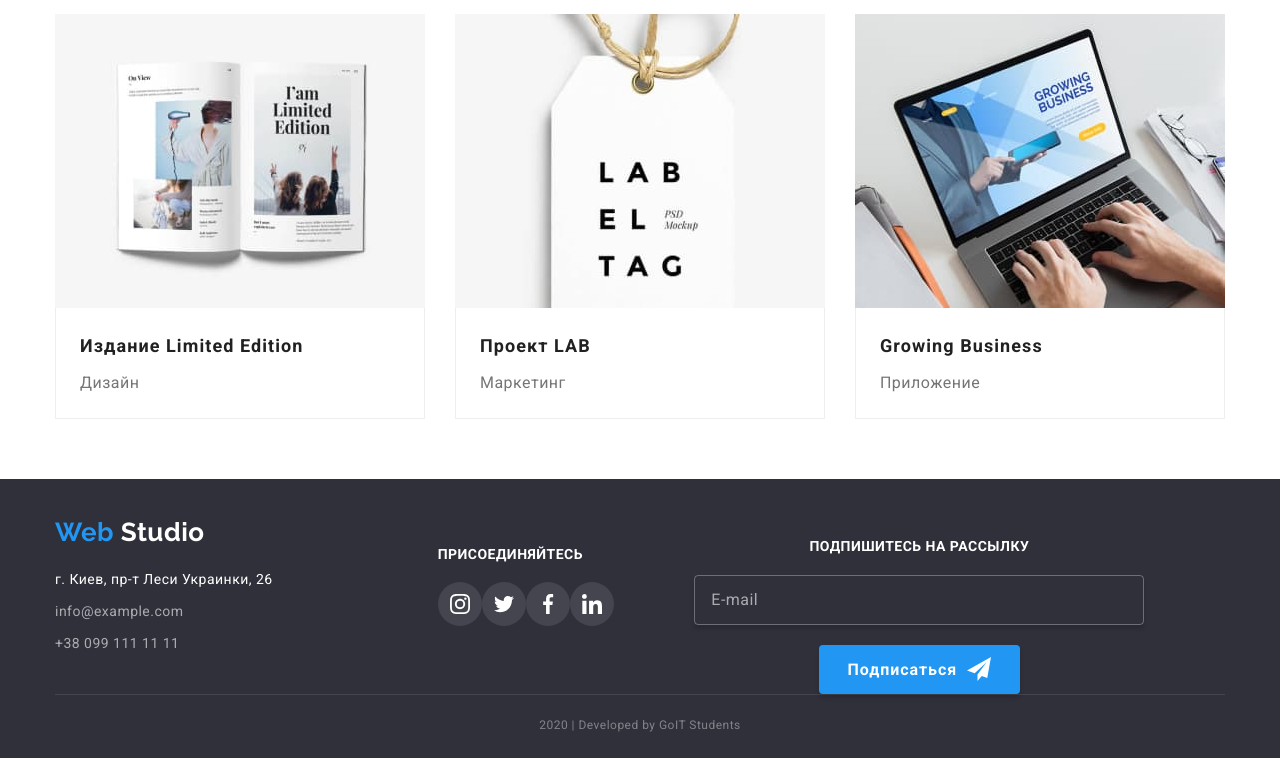
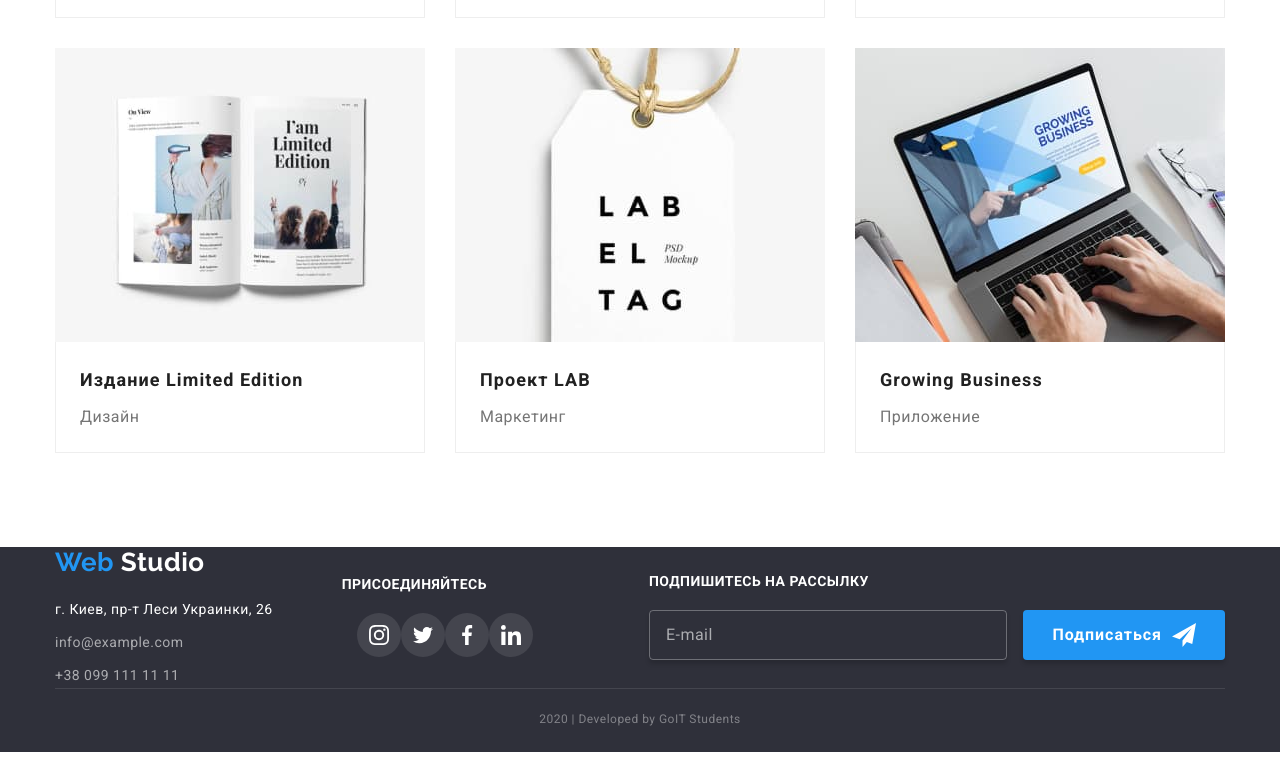
Before and after one commit to Svetlana-Ter/goit-markup-hw-08, a plain HTML site: page portfolio.html in a window 1280 px wide. Shown: the part 1085-1843 px from the top of the page. Drawn offline with Linux system fonts and the light colour scheme.

Commit message:
Добавляет десктоп главной страницы

```diff
--- a/sass/base/_common.scss
+++ b/sass/base/_common.scss
@@ -54,20 +54,22 @@ img {
   padding-top: 60px;
   padding-bottom: 60px;
 
-  @media screen and (min-width: 768px) {
-    // padding-top: 94px;
-    // padding-bottom: 94px;
+  @media screen and (min-width: 1200px) {
+    padding-top: 94px;
+    padding-bottom: 94px;
   }
 
   &-title {
     margin-bottom: 30px;
     font-size: 28px;
-    // margin-bottom: 50px;
     color: $titles-color;
-
     font-weight: 700;
-    // font-size: 36px;
     line-height: 1.17;
     text-align: center;
+
+    @media screen and (min-width: 1200px) {
+      margin-bottom: 50px;
+      font-size: 36px;
+    }
   }
 }
--- a/sass/components/_clients-section.scss
+++ b/sass/components/_clients-section.scss
@@ -5,14 +5,16 @@
   margin: -15px;
 }
 
-// .clients .item:not(:first-child) {
-//   margin-left: 30px;
-// }
 .clients .item {
   margin: 15px;
   width: calc((100% - 60px) / 2);
+
   @media screen and (min-width: 768px) {
     width: calc((100% - 90px) / 3);
+  }
+
+  @media screen and (min-width: 1200px) {
+    width: calc((100% - 180px) / 6);
   }
 }
 
--- a/sass/components/_footer.scss
+++ b/sass/components/_footer.scss
@@ -13,9 +13,10 @@ footer {
     align-items: baseline;
     justify-content: center;
   }
-  // padding-top: 45px;
-  // padding-bottom: 28px;
-  //
+  @media screen and (min-width: 1200px) {
+    text-align: initial;
+    // justify-content: space-between;
+  }
 }
 
 .join {
@@ -26,13 +27,17 @@ footer {
   @media screen and (min-width: 768px) {
     margin-left: 165px;
   }
-  // margin-left: 69px;
-  // width: 206px;
+
+  @media screen and (min-width: 1200px) {
+    margin-left: 69px;
+    width: 206px;
+  }
 }
 
 .subscribe {
   margin-top: 60px;
-  @media screen and (min-width: 768px) {
+
+  @media screen and (min-width: 768px) and (max-width: 1199px) {
     flex-grow: 2;
 
     display: flex;
@@ -40,14 +45,15 @@ footer {
     align-items: center;
   }
 
-  // margin-left: auto;
-  // min-width: 570px;
-  // height: 86px;
+  @media screen and (min-width: 1200px) {
+    margin-left: auto;
+    min-width: 570px;
+    margin-top: 0;
+  }
 }
 
 .adress-footer {
   margin-top: 20px;
-  // margin-top: 8px;
 
   color: $white-color;
 
@@ -59,9 +65,11 @@ footer {
 .adress-footer a {
   display: inline-block;
   margin-top: 8px;
-  // margin-top: 9px;
+  color: $grey-color;
 
-  color: $grey-color;
+  @media screen and (min-width: 1200px) {
+    margin-top: 9px;
+  }
 }
 
 .join > .title,
@@ -81,24 +89,26 @@ footer {
   padding: 14px 16px;
   width: 100%;
   margin-bottom: 20px;
-
-  @media screen and (min-width: 768px) {
-    width: 450px;
-  }
-  // min-width: 358px;
-  // margin-right: 12px;
-
   background-color: inherit;
-
-  @include bordered(rgba(255, 255, 255, 0.3));
-  box-shadow: $button-shadow;
-
   font-family: $main-font;
   font-size: 16px;
   line-height: 1.25;
   letter-spacing: 0.03em;
 
   color: $grey-color;
+
+  @media screen and (min-width: 768px) {
+    width: 450px;
+  }
+
+  @media screen and (min-width: 1200px) {
+    width: 358px;
+    margin-right: 12px;
+    margin-bottom: 0;
+  }
+
+  @include bordered(rgba(255, 255, 255, 0.3));
+  box-shadow: $button-shadow;
 
   &::placeholder {
     line-height: 1.25;
--- a/sass/components/_logo.scss
+++ b/sass/components/_logo.scss
@@ -20,6 +20,7 @@
 
   @media screen and (min-width: 768px) {
     margin-right: 81px;
+
     footer & {
       margin-right: 0;
     }
--- a/sass/components/_our-team-section.scss
+++ b/sass/components/_our-team-section.scss
@@ -25,11 +25,9 @@
     width: calc((100% - 60px) / 2);
     margin: 15px;
   }
-  // width: calc((100% - 90px) / 4);
-
-  // &:not(:first-child) {
-  //   margin-left: 30px;
-  // }
+  @media screen and (min-width: 1200px) {
+    width: calc((100% - 120px) / 4);
+  }
 }
 
 .card-content {
--- a/sass/components/_principles-section.scss
+++ b/sass/components/_principles-section.scss
@@ -19,13 +19,10 @@
     width: calc((100% - 60px) / 2);
     margin: 15px;
   }
+  @media screen and (min-width: 1200px) {
+    width: calc((100% - 120px) / 4);
+  }
 }
-// .principles .item {
-//   width: calc((100% - 90px) / 4);
-//   &:not(:first-child) {
-//     margin-left: 30px;
-//   }
-// }
 
 .icon-principles {
   width: 70px;
```
Also changed, not shown: css/main.css, css/main.min.css, css/portfolio.css, css/portfolio.min.css, 4 other files.
